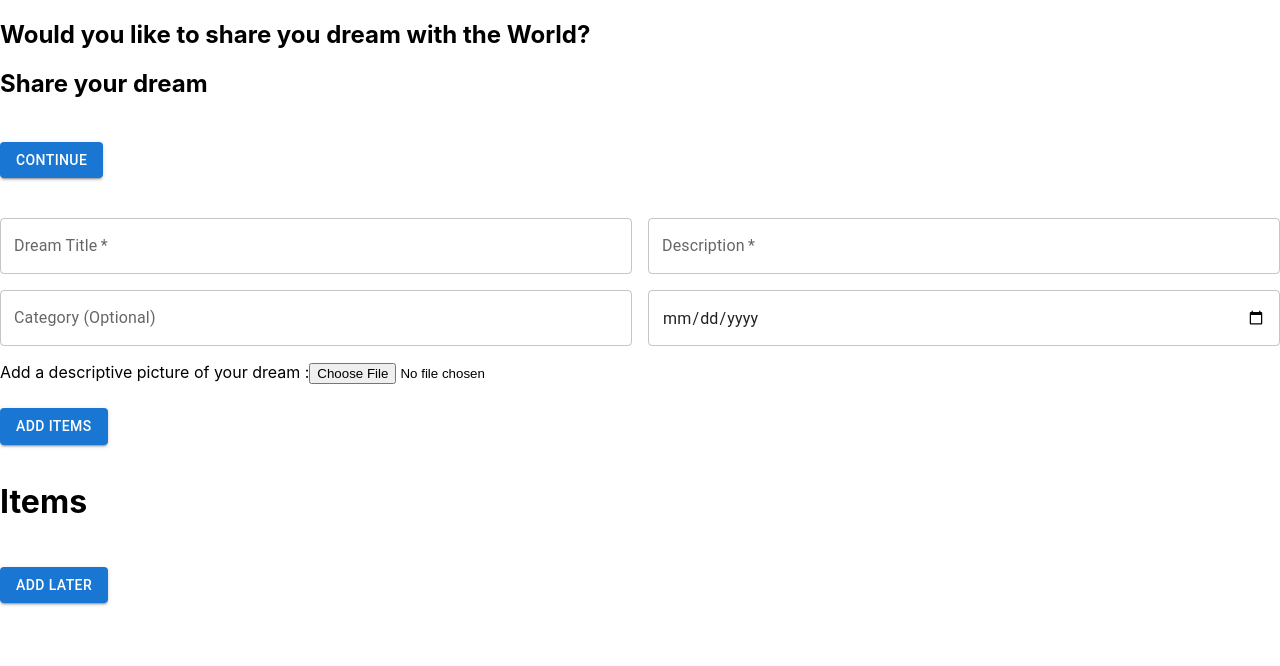
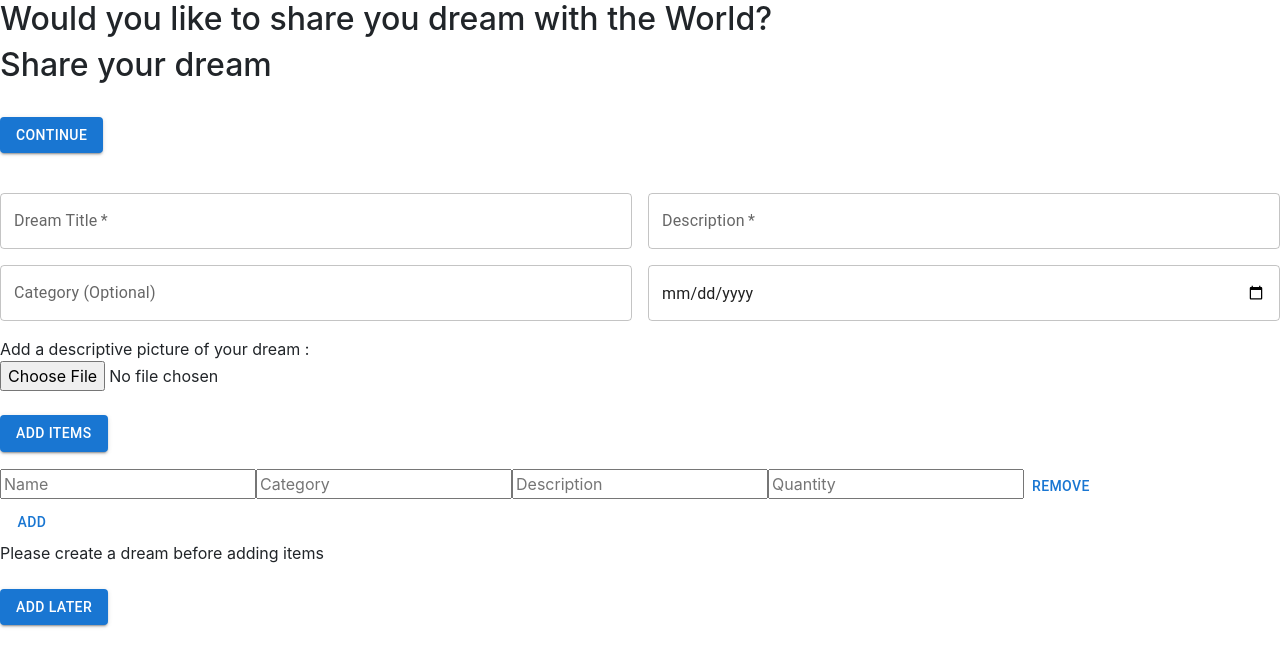
Before and after one commit to JoshMTM/Sas-Client, a React (Create React App) app: page /dreams/new in a window 1280 px wide. Shown: the top 666 px of the page. Built offline with nearby package versions, Linux system fonts and the light colour scheme; no server answers.

Commit message:
create items

```diff
--- a/package.json
+++ b/package.json
@@ -12,7 +12,9 @@
     "@testing-library/react": "^9.5.0",
     "@testing-library/user-event": "^7.2.1",
     "axios": "^0.24.0",
+    "bootstrap": "^5.1.3",
     "react": "^17.0.2",
+    "react-bootstrap": "^2.0.3",
     "react-dom": "^17.0.2",
     "react-redux": "^7.2.6",
     "react-router-dom": "^6.0.2",
--- a/src/App.js
+++ b/src/App.js
@@ -14,6 +14,7 @@ import Dreams from "./components/Dreams";
 
 function App() {
   const [dreams, setDreams] = useState([]);
+  const [newDream, setNewDream] = useState(null);
   const navigate = useNavigate();
   const [fetchUser, setUser] = useState(true);
 
@@ -32,6 +33,7 @@ function App() {
         });
         setUser(false);
         setUser(userResponse.data);
+        console.log(userResponse.data);
       } catch (err) {
         setUser(false);
       }
@@ -44,7 +46,6 @@ function App() {
     event.preventDefault();
     const imgForm = new FormData();
     imgForm.append("imageUrl", event.target.myImage.files[0]);
-    console.log(event.target.myImage.files[0]);
     const imgResponse = await axios.post(`${API_URL}/upload`, imgForm);
     let newDream = {
       title: event.target.title.value,
@@ -57,8 +58,11 @@ function App() {
     const response = await axios.post(`${API_URL}/dreams/new`, newDream, {
       withCredentials: true,
     });
-    setDreams([response.data, ...dreams]);
-    navigate("/dreams");
+    // setDreams([response.data, ...dreams]);
+    setNewDream(response.data);
+    console.log(response.data);
+    // navigate("/");
+    navigate(`/dreams/${response.data.dreamer}/items`);
   };
 
   return (
@@ -72,6 +76,10 @@ function App() {
           element={<DreamCreation btnAddDream={submitDream} />}
         />
         <Route path="/dreams" element={<Dreams dreams={dreams} />} />
+        <Route
+          path="/dreams/:id/items"
+          element={<DreamCreation dream={newDream} />}
+        />
       </Routes>
     </div>
   );
--- a/src/components/DreamCreation.js
+++ b/src/components/DreamCreation.js
@@ -7,7 +7,7 @@ import { TextField, Grid } from "@mui/material";
 import Items from "./Items";
 
 function DreamCreation(props) {
-  const { btnAddDream } = props;
+  const { btnAddDream, dream } = props;
 
   //Image Preview before uploading
   const [selectedFile, setSelectedFile] = useState();
@@ -109,7 +109,7 @@ function DreamCreation(props) {
             Add Items
           </Button>
         </Box>
-        <Items />
+        <Items newDream={dream} />
         <Link to="/home">
           <Button variant="contained" sx={{ mt: 3, mb: 2 }}>
             Add Later
--- a/src/components/Items.js
+++ b/src/components/Items.js
@@ -2,27 +2,72 @@ import { useState, useEffect } from "react";
 import { useParams, Link, Navigate } from "react-router-dom";
 import axios from "axios";
 import { API_URL } from "../config";
+import Button from "@mui/material/Button";
 
-function Items() {
-  const [dream, setDream] = useState(null);
-  const { dreamId } = useParams();
+function Items(props) {
+  const [dreamer, setDreamer] = useState(null);
+  const [formRows, setFormRows] = useState([{ id: 1 }]);
+  const { newDream } = props;
+  console.log(newDream);
+  const { userId } = useParams();
 
   useEffect(() => {
-    const getData = async () => {
+    const getUser = async () => {
       // Fetching info for a single todo
-      let response = await axios.get(`${API_URL}/dreams/${dreamId}`, {
+      let response = await axios.get(`${API_URL}/users/${userId}`, {
         withCredentials: true,
       });
-      setDream(response.data);
+      setDreamer(response.data);
+      console.log(response.data);
     };
-    getData();
+    getUser();
   }, []);
 
   return (
     <div>
-      <h1>Items</h1>
-      <div className="form-preview">
-        <form></form>
+      <div>
+        {formRows.map((row) => (
+          <div>
+            <input type="text" placeholder="Name" name="name"></input>
+            <input type="text" placeholder="Category" name="category"></input>
+            <input
+              type="text"
+              placeholder="Description"
+              name="description"
+            ></input>
+            <input type="number" placeholder="Quantity" name="qty"></input>
+            <Button
+              onClick={() =>
+                setFormRows(formRows.filter((fr) => fr.id !== row.id))
+              }
+            >
+              remove
+            </Button>
+          </div>
+        ))}
+        <Button
+          onClick={() =>
+            setFormRows([...formRows, { id: formRows.length + 1 }])
+          }
+        >
+          add
+        </Button>
+      </div>
+      <div className="dream_carousel">
+        {!newDream ? (
+          "Please create a dream before adding items"
+        ) : (
+          <div>
+            <img src={newDream.image} alt="dream" />
+            <div className="carousel_right">
+              <h3>{newDream.title}</h3>
+              <p>{newDream.description}</p>
+            </div>
+            <div>
+              <h1>{newDream}'s items</h1>
+            </div>
+          </div>
+        )}
       </div>
     </div>
   );
--- a/src/index.js
+++ b/src/index.js
@@ -1,5 +1,6 @@
 import React from "react";
 import ReactDOM from "react-dom";
+import "bootstrap/dist/css/bootstrap.min.css";
 import "./index.css";
 import App from "./App";
 import { BrowserRouter as Router } from "react-router-dom";
```
Also changed, not shown: 1 other file (tests, documents, lock files or other folders).
